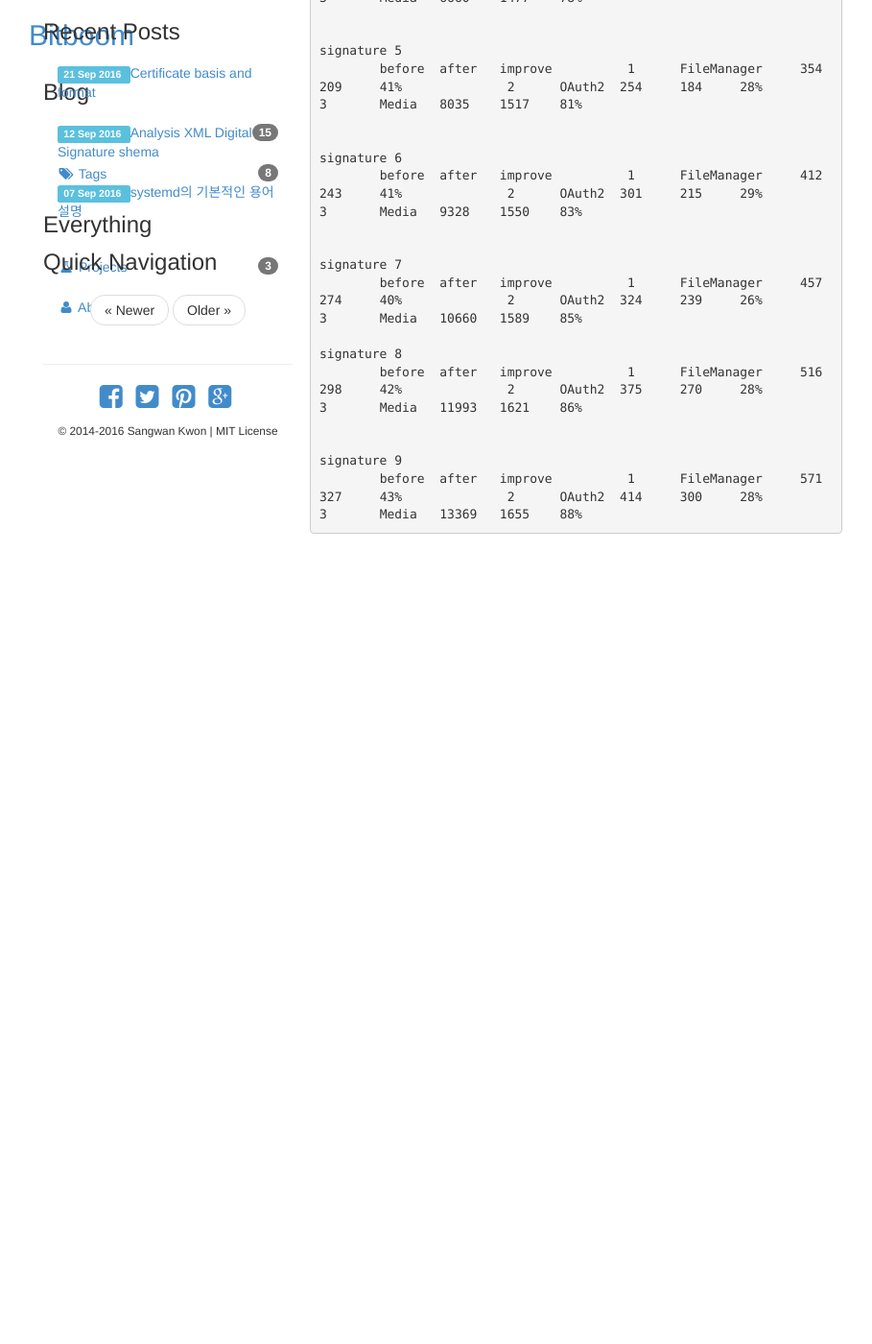
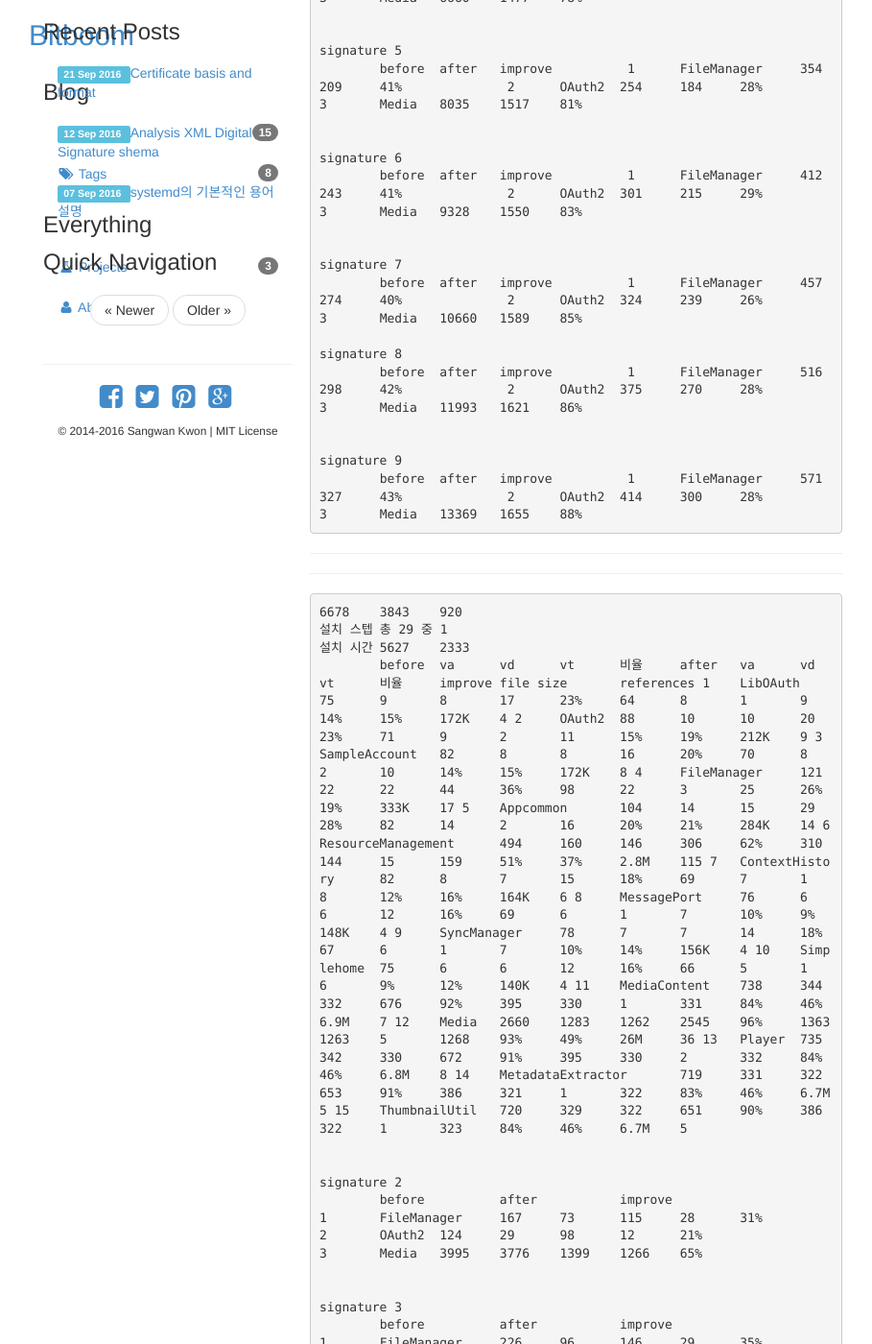
Before and after one commit to bitboom/bitboom.github.io, a Jekyll site: the page built from _posts/2016-08-09-digital-signature-validate.md, in a window 1280 px wide and 1400 px high, scrolled down 2788 px. Shown: the whole window at 96% size, without its empty margins (40-949 px from the left). Built offline with Jekyll 4.4.1, drawn with Linux system fonts in a browser that asks for light colours; before the commit the page ends 3354 px from its top, so only the background shows below that; some of the changed text lies outside the part shown.

Commit message:
Update 2016-08-09-digital-signature-validate.md

```diff
--- a/_posts/2016-08-09-digital-signature-validate.md
+++ b/_posts/2016-08-09-digital-signature-validate.md
@@ -200,3 +200,87 @@
 1	FileManager	571	327	43%
 2	OAuth2	414	300	28%
 3	Media	13369	1655	88%
+
+
+
+
+----------------
+
+
+----------------
+
+
+	6678	3843	920
+	설치 스텝	총 29 중 1
+	설치 시간	5627	2333
+		before	va	vd	vt	비율	after	va	vd	vt	비율	improve	file size	references
+1	LibOAuth	75	9	8	17	23%	64	8	1	9	14%	15%	172K	4
+2	OAuth2	88	10	10	20	23%	71	9	2	11	15%	19%	212K	9
+3	SampleAccount	82	8	8	16	20%	70	8	2	10	14%	15%	172K	8
+4	FileManager	121	22	22	44	36%	98	22	3	25	26%	19%	333K	17
+5	Appcommon	104	14	15	29	28%	82	14	2	16	20%	21%	284K	14
+6	ResourceManagement	494	160	146	306	62%	310	144	15	159	51%	37%	2.8M	115
+7	ContextHistory	82	8	7	15	18%	69	7	1	8	12%	16%	164K	6
+8	MessagePort	76	6	6	12	16%	69	6	1	7	10%	9%	148K	4
+9	SyncManager	78	7	7	14	18%	67	6	1	7	10%	14%	156K	4
+10	Simplehome	75	6	6	12	16%	66	5	1	6	9%	12%	140K	4
+11	MediaContent	738	344	332	676	92%	395	330	1	331	84%	46%	6.9M	7
+12	Media	2660	1283	1262	2545	96%	1363	1263	5	1268	93%	49%	26M	36
+13	Player	735	342	330	672	91%	395	330	2	332	84%	46%	6.8M	8
+14	MetadataExtractor	719	331	322	653	91%	386	321	1	322	83%	46%	6.7M	5
+15	ThumbnailUtil	720	329	322	651	90%	386	322	1	323	84%	46%	6.7M	5
+
+
+	signature 2
+		before		after		improve
+1	FileManager	167	73	115	28	31%
+2	OAuth2	124	29	98	12	21%
+3	Media	3995	3776	1399	1266	65%
+
+
+	signature 3
+		before		after		improve
+1	FileManager	226	96	146	29	35%
+2	OAuth2	167	39	124	13	26%
+3	Media	5329	5050	1439	1271	73%
+
+
+	signature 4
+		before		after		improve
+1	FileManager	280	121	177	31	37%
+2	OAuth2	207	49	156	14	25%
+3	Media	6660	6314	1477	1274	78%
+
+
+	signature 5
+		before		after		improve
+1	FileManager	354	140	209	33	41%
+2	OAuth2	254	59	184	15	28%
+3	Media	8035	7581	1517	1282	81%
+
+
+	signature 6
+		before		after		improve
+1	FileManager	412	162	243	33	41%
+2	OAuth2	301	69	215	16	29%
+3	Media	9328	8826	1550	1278	83%
+
+
+	signature 7
+		before		after		improve
+1	FileManager	457	184	274	36	40%
+2	OAuth2	324	79	239	17	26%
+3	Media	10660	10097	1589	1285	85%
+
+	signature 8
+		before		after		improve
+1	FileManager	516	206	298	38	42%
+2	OAuth2	375	89	270	18	28%
+3	Media	11993	11346	1621	1283	86%
+
+
+	signature 9
+		before		after		improve
+1	FileManager	571	228	327	40	43%
+2	OAuth2	414	99	300	19	28%
+3	Media	13369	12628	1655	1292	88%
```
